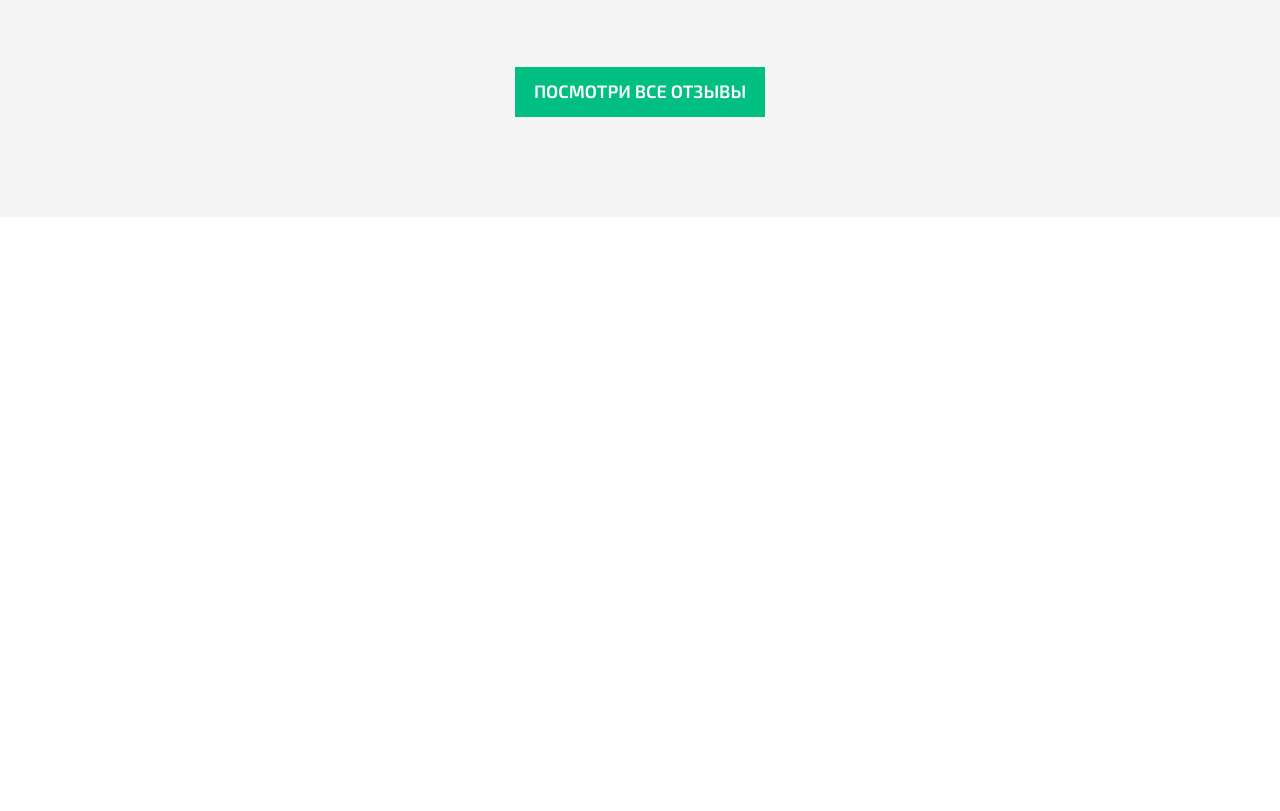
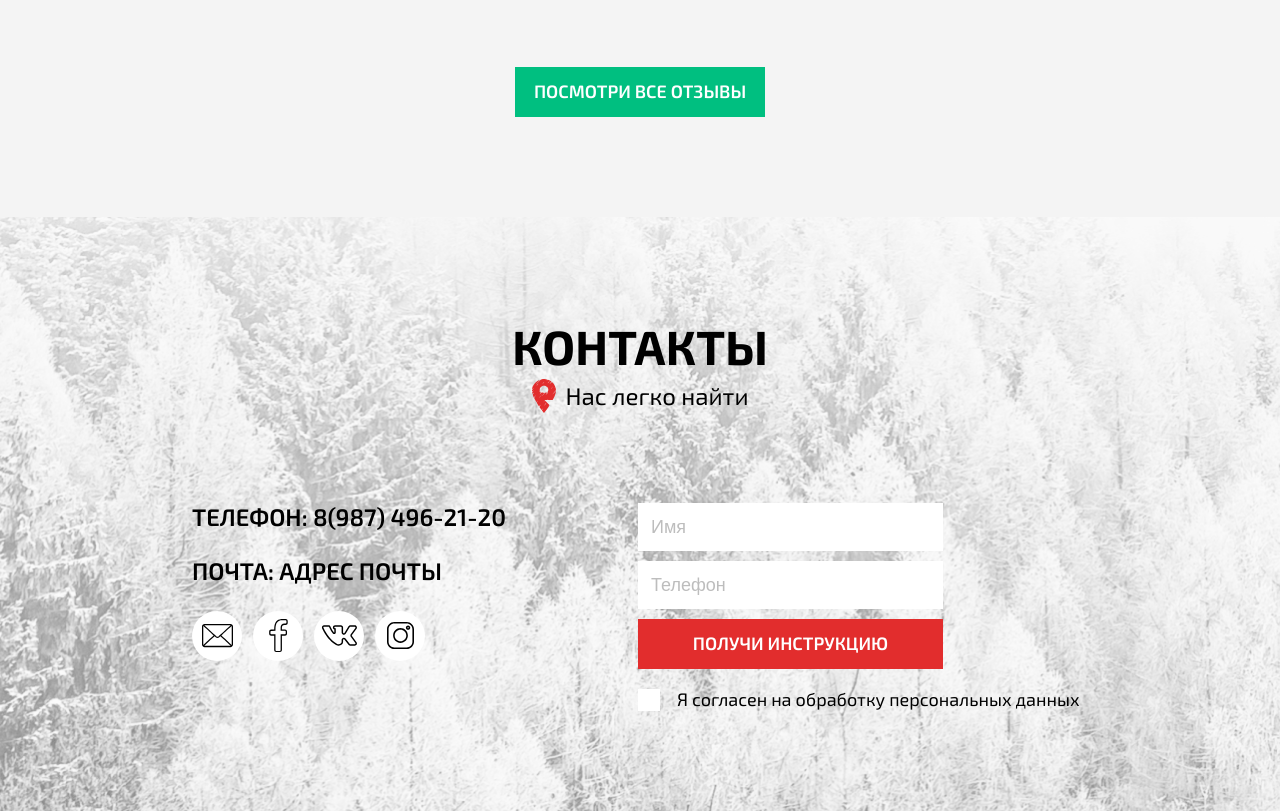
Before and after one commit to dan-rusakov/ipkers.github.io, a website: page src/index.html in a window 1280 px wide. Shown: the part 6006-6817 px from the top of the page. Before the commit the page ends 6223 px from the top, so only its background shows below. Drawn offline with nearby package versions, Linux system fonts and the light colour scheme; files that its build step writes are made by us from their sources.

Commit message:
feat: add contacts section

```diff
--- a/src/css/app.scss
+++ b/src/css/app.scss
@@ -22,3 +22,4 @@
 @import "blocks/teammate-card";
 @import "blocks/reviews-section";
 @import "blocks/review-card";
+@import "blocks/contacts";
--- /dev/null
+++ b/src/css/blocks/contacts.scss
@@ -0,0 +1,132 @@
+.contacts {
+    padding: 100px 0;
+    background-size: cover;
+    background-position: center center;
+    background-repeat: no-repeat;
+}
+
+.contacts__inner {
+    @include inner;
+    flex-direction: column;
+    align-items: center;
+    max-width: 926px;
+}
+
+.contacts__title {
+    font-size: 48px;
+    font-weight: $bold;
+    text-transform: uppercase;
+    margin-bottom: 5px;
+    text-align: center;
+}
+
+.contacts__description {
+    font-size: 24px;
+    margin-bottom: 90px;
+    display: flex;
+    align-items: center;
+    text-align: center;
+}
+
+.contacts__logo {
+    margin-right: 10px;
+}
+
+.contacts__content {
+    width: 100%;
+    display: grid;
+    grid-template-columns: repeat(2, 1fr);
+    grid-column-gap: 30px;
+}
+
+.contacts__text {
+    font-size: 24px;
+    font-weight: $semibold;
+    text-transform: uppercase;
+    margin-bottom: 25px;
+}
+
+.contacts__social-list {
+    display: flex;
+}
+
+.contacts__social-item {
+    margin-right: 11px;
+
+    &:last-child {
+        margin-right: 0;
+    }
+}
+
+.contacts__social-link {
+    width: 50px;
+    height: 50px;
+    display: flex;
+    align-items: center;
+    justify-content: center;
+    background-color: $white;
+    border-radius: 50%;
+    transition: .25s background-color ease;
+
+    &:hover, &:focus {
+        background-color: lighten($red, 35%);
+    }
+}
+
+.contacts__callback-form {
+    width: 450px;
+    display: flex;
+    flex-direction: column;
+}
+
+.contacts__input {
+    width: 305px;
+    margin-bottom: 10px;
+}
+
+.contacts__submit {
+    width: 305px;
+    margin-bottom: 20px;
+}
+
+.contacts__checkbox-label {
+    display: flex;
+    align-items: flex-start;
+    cursor: pointer;
+    justify-content: flex-start;
+}
+
+.contacts__checkbox {
+    width: 22px;
+    height: 22px;
+    background-color: $white;
+    position: relative;
+    display: inline-block;
+    margin-right: 17px;
+    border: 1px solid transparent;
+
+    &::before {
+        content: "";
+        width: 10px;
+        height: 10px;
+        border-radius: 50%;
+        position: absolute;
+        top: 50%;
+        left: 50%;
+        transform: translate(-50%, -50%);
+        opacity: 0;
+        background-color: $text-color;
+    }
+}
+
+.contacts__checkbox-input:checked + .contacts__checkbox::before {
+    opacity: 1;
+}
+
+.contacts__checkbox-input:focus + .contacts__checkbox {
+    border-color: $text-color;
+}
+
+.contacts__checkbox-text {
+    font-size: 18px;
+}
--- a/src/index.html
+++ b/src/index.html
@@ -615,6 +615,71 @@
             </a>
         </div>
     </section>
+    <section class="contacts" style="background-image: url(img/contacts-bg.jpg);">
+        <div class="contacts__inner">
+            <h2 class="contacts__title">
+                Контакты
+            </h2>
+            <p class="contacts__description">
+                <img src="img/logo-sign.svg" alt="" class="contacts__logo" width="24" height="34">
+                Нас легко найти
+            </p>
+            <div class="contacts__content">
+                <div class="contacts__text-box">
+                    <p class="contacts__text">
+                        Телефон: 8(987) 496-21-20
+                    </p>
+                    <p class="contacts__text">
+                        Почта: адрес почты
+                    </p>
+                    <ul class="contacts__social-list">
+                        <li class="contacts__social-item">
+                            <a href="#!" class="contacts__social-link">
+                                <svg class="contacts__social-icon" width="31" height="25">
+                                    <use xlink:href="#icon-mail" />
+                                </svg>
+                            </a>
+                        </li>
+                        <li class="contacts__social-item">
+                            <a href="#!" class="contacts__social-link">
+                                <svg class="contacts__social-icon" width="19" height="33">
+                                    <use xlink:href="#icon-facebook" />
+                                </svg>
+                            </a>
+                        </li>
+                        <li class="contacts__social-item">
+                            <a href="#!" class="contacts__social-link">
+                                <svg class="contacts__social-icon" width="36" height="21">
+                                    <use xlink:href="#icon-vk" />
+                                </svg>
+                            </a>
+                        </li>
+                        <li class="contacts__social-item">
+                            <a href="#!" class="contacts__social-link">
+                                <svg class="contacts__social-icon" width="27" height="27">
+                                    <use xlink:href="#icon-instagram" />
+                                </svg>
+                            </a>
+                        </li>
+                    </ul>
+                </div>
+                <form action="#!" class="contacts__callback-form">
+                    <input type="text" class="main-input contacts__input" placeholder="Имя">
+                    <input type="text" class="main-input contacts__input" placeholder="Телефон">
+                    <button type="submit" class="main-button contacts__submit">
+                        получи инструкцию
+                    </button>
+                    <label class="contacts__checkbox-label">
+                        <input type="checkbox" class="contacts__checkbox-input visually-hidden">
+                        <span class="contacts__checkbox"></span>
+                        <p class="contacts__checkbox-text">
+                            Я согласен на обработку персональных данных
+                        </p>
+                    </label>
+                </form>
+            </div>
+        </div>
+    </section>
 
 
     <svg style="display: none;">
```
Also changed, not shown: src/img/contacts-bg.jpg (added).
